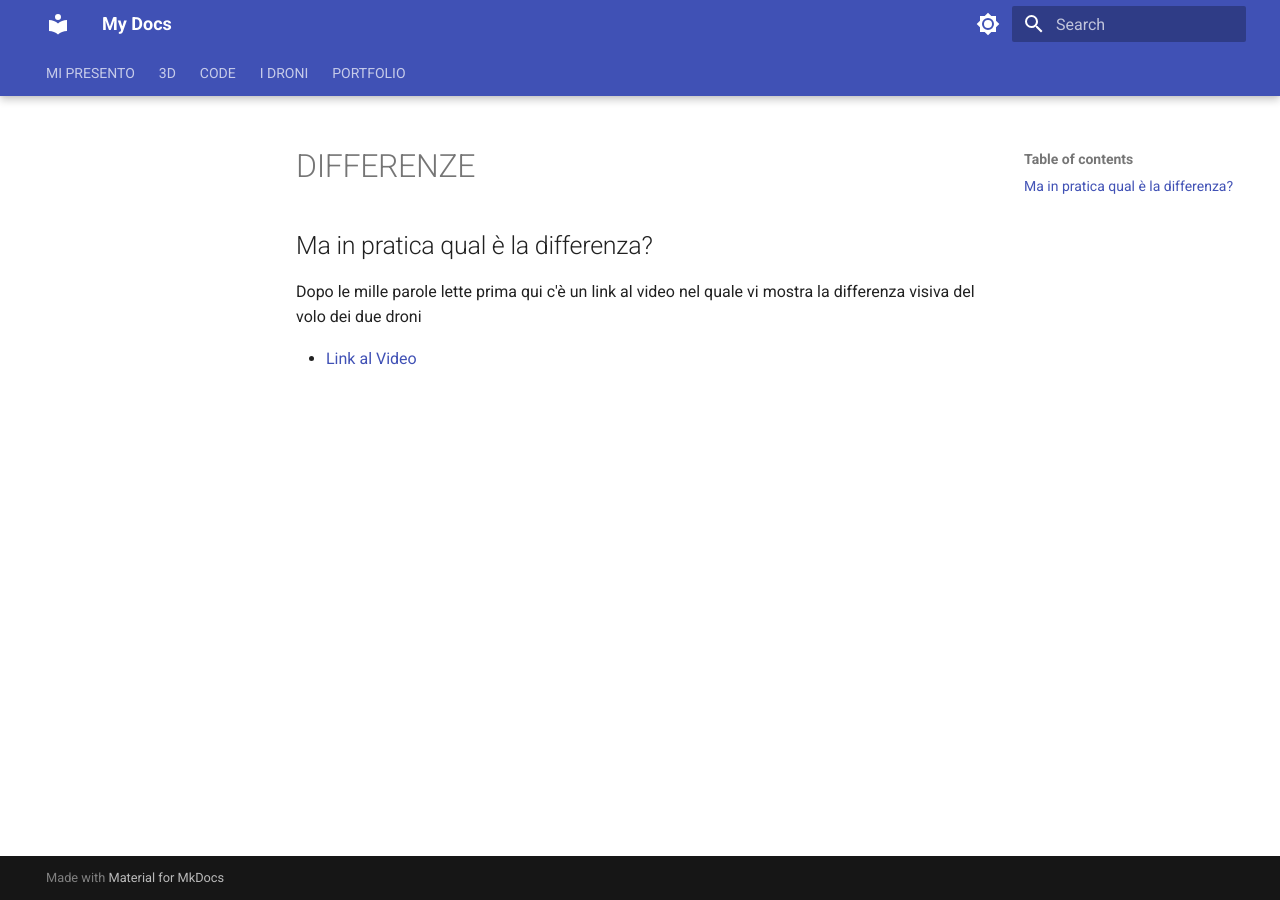
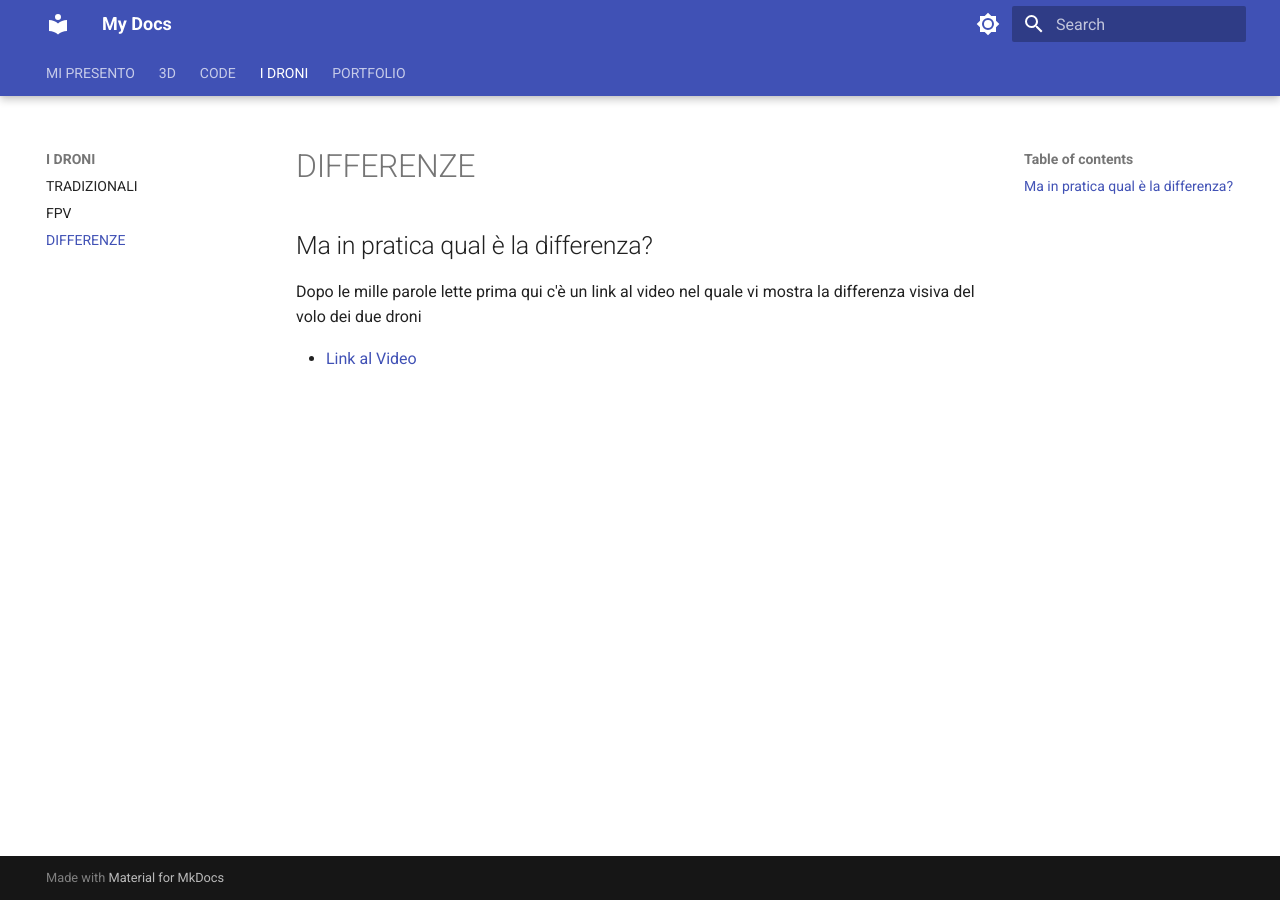
Before and after one commit to PorriFPV/GITHUBSITO, an MkDocs documentation site: the page built from docs/DRONI/DIFFERENZE.md, in a window 1280 px wide. Built offline with MkDocs 1.6.1 and Material for MkDocs 9.7.7, drawn with Linux system fonts in a browser that asks for light colours.

Commit message:
differenze

```diff
--- a/mkdocs.yml
+++ b/mkdocs.yml
@@ -44,5 +44,6 @@ nav:
   - I DRONI:
     - TRADIZIONALI: DRONI/TRADIZIONALI.md
     - FPV: DRONI/FPV.md
+    - DIFFERENZE: DRONI/DIFFERENZE.md
   - PORTFOLIO:
     - PORTFOLIO: PORTFOLIO/PORTFOLIO.md
```
